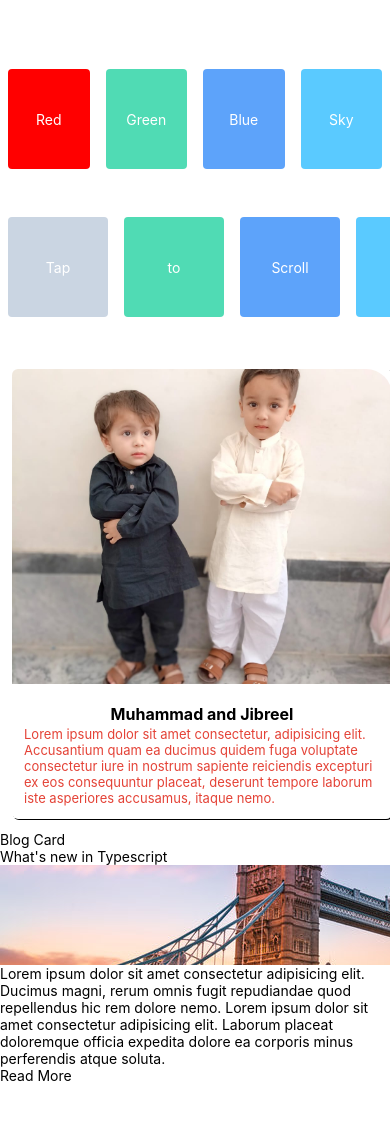
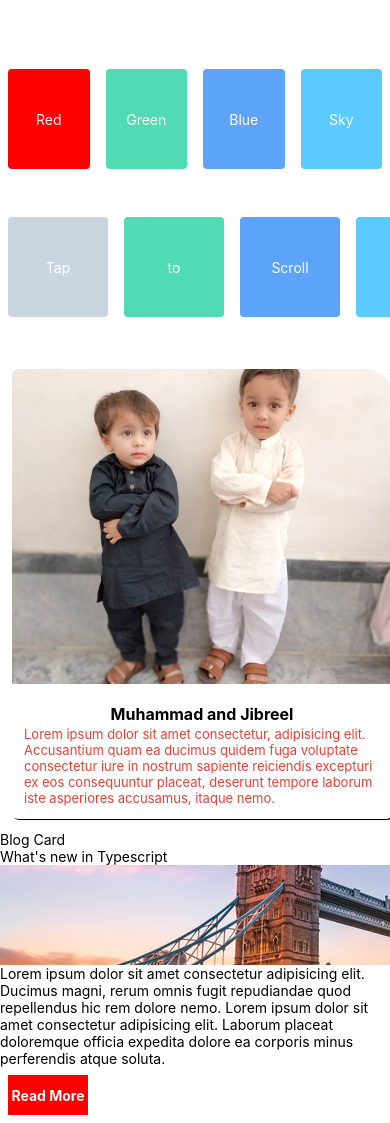
Before and after one commit to ChaudhryBassamTanvir/App-Practice-, a React Native app: screen / in a window 390 px wide. Before the commit the page ends 1084 px from the top, so only its background shows below. Built offline with nearby package versions, Linux system fonts and the light colour scheme.

Commit message:
updated code of APP

```diff
--- a/components/ActionCard.tsx
+++ b/components/ActionCard.tsx
@@ -7,7 +7,6 @@ import {
   View,
 } from 'react-native';
 import React from 'react';
-import ElevatedCard from './ElevatedCard';
 
 const ActionCard = () => {
   function openWebsite(websiteLink: string) {
@@ -40,7 +39,7 @@ const ActionCard = () => {
             onPress={() =>
               openWebsite('https://github.com/ChaudhryBassamTanvir')
             }>
-            <Text style={styles.button}>Read More</Text>
+            <Text style={styles.buttonReadMore}>Read More</Text>
           </TouchableOpacity>
         </View>
       </View>
@@ -63,6 +62,13 @@ const styles = StyleSheet.create({
   footerContainer: {
     fontSize: 24,
     color: '#000000',
+    backgroundColor: '#FF0000',
+    height: 40,
+    width: 80,
+    display: 'flex',
+    justifyContent: 'center',
+    alignItems: 'center',
+    margin: 8,
   },
-  button: {},
+  buttonReadMore: {color: '#FFFFFF', fontWeight: 'bold'},
 });
```
